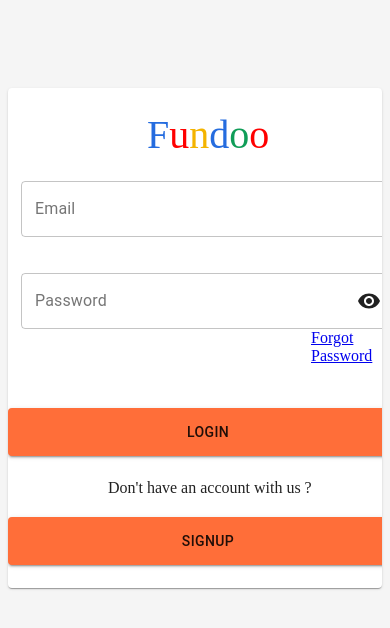
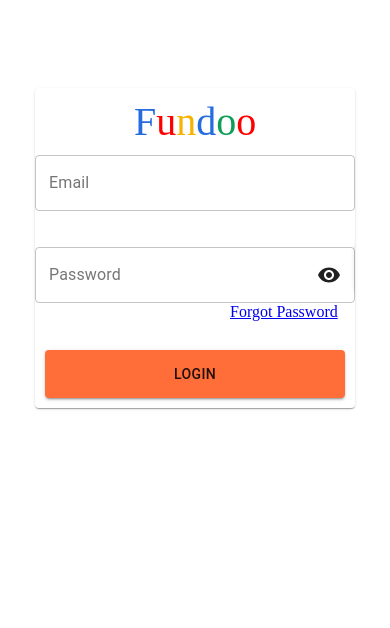
Before and after one commit to NKS2900/FundooNotes_FrontEnd, a React app: page /login in a window 390 px wide. Shown: the top 628 px of the page. Built offline with nearby package versions, Linux system fonts and the light colour scheme; the HTML template or start-up script is replaced by a standard one.

Commit message:
[NIJAM] Refactor: media Query added for all components for responsive pages.

```diff
--- a/src/pages/Home/Home.jsx
+++ b/src/pages/Home/Home.jsx
@@ -1,13 +1,15 @@
 import React, { useState } from "react";
 import AppBar from '../../components/AppBar/Appbar.jsx'
+import AddNote from '../../components/Note/Note.jsx'
 import '../Home/home.css'
 
 export default function Home() {
   return (
-    <div>
+    <div className="parent">
       <AppBar />
-      <div className="card-body text-center" >
+      <div className="card-body text-center" id="body">
         <div className="main">
+          <AddNote />
         </div>
       </div>
     </div>
--- a/src/pages/Home/home.css
+++ b/src/pages/Home/home.css
@@ -1,4 +1,6 @@
-/* css for dashbord */
+html{
+  background-color: white;
+}
 .main{
     margin-left: 20%;
     flex-direction: column;
@@ -8,16 +10,3 @@
     position: relative;
     justify-content: center;
 }
-.row{
-    content: "";
-  display: table;
-  clear: both;
-  margin-bottom: 10%;
-}
-.coloumn{
-
-        float: left;
-        width: 25%;
-        padding: 0 10px;
-        margin-bottom: 10%;
-}
--- a/src/pages/forgot/forgot.css
+++ b/src/pages/forgot/forgot.css
@@ -21,7 +21,6 @@ html{
     justify-content: space-evenly;
     align-items: center;
     background-color: white;
-
   }
 
   #backarrow{
@@ -51,3 +50,12 @@ html{
     width: 200px;
     margin-left: 90px;
   }
+
+  @media screen and (max-width: 700px) {
+
+    .forgotcard{
+      width: 350px;
+      height: 300px;
+    }
+
+  }
--- a/src/pages/login/Login.jsx
+++ b/src/pages/login/Login.jsx
@@ -1,11 +1,9 @@
 import React, { Component } from 'react';
-import { withRouter } from "react-router-dom";
 import Card from '@material-ui/core/Card';
 import { TextField, Button, InputAdornment, helperText, Snackbar ,error} from '@material-ui/core';
 import '../login/login.css';
 import VisibilityIcon from '@material-ui/icons/Visibility';
 import Alert from '@material-ui/lab/Alert';
-import { makeStyles } from '@material-ui/core/styles';
 import { login } from '../../services/UserService.js';
 
 class Login extends Component{
@@ -49,7 +47,7 @@ class Login extends Component{
         }
         return invalidForm;
     }
-// ----------------------------------------------
+// ----------------------------------------------//
     handleLogin=()=>{
 
       let loginData ={
@@ -58,7 +56,6 @@ class Login extends Component{
       }
       if(this.validation())
       {
-
           login(loginData).then((response)=>{
           if(response.status === 200){
             let responseMassege=response.data.message;
@@ -66,9 +63,9 @@ class Login extends Component{
             snackbarOpen: true,
             severity:'success',
             snackbarMessage: responseMassege,
+          });
+          localStorage.setItem("token", response.data.token);
 
-          }
-          );
           setTimeout(() => {
             this.props.history.push("/home");
           }, 2000);
@@ -116,7 +113,7 @@ class Login extends Component{
 
     render(){
         return(
-            <div className="container">
+            <div className="containerss">
                 <Card className="Login">
                 <div className="fundooTitle">
                       <div className="f">F</div>
--- a/src/pages/login/login.css
+++ b/src/pages/login/login.css
@@ -3,7 +3,7 @@ html{
   background-color: whitesmoke;
 }
 
-.container{
+.containerss{
   display: flex;
   flex-direction: row;
   justify-content: center;
@@ -58,7 +58,6 @@ html{
 }
 #textbox2{
   width: 350px;
-
 }
 
 #loginbtn{
@@ -83,3 +82,40 @@ html{
 #eyeicon{
   cursor: pointer;
 }
+
+@media screen and (max-width: 700px) {
+  .containerss{
+    display: flex;
+    flex-direction: row;
+    justify-content: center;
+    align-items: center;
+    justify-content: space-around;
+  }
+
+  .Login{
+    margin-top: 80px;
+    width: 320px;
+    height: 320px;
+    display: flex;
+    flex-direction: column;
+    align-items: center;
+    flex-wrap: wrap;
+    background-color: white;
+  }
+  #loginbtn{
+    background-color:rgb(255, 110, 57);
+    height: 48px;
+    margin-top: 20px;
+    width: 300px;
+  }
+  #forgotmsg{
+    margin-left: 195px;
+  }
+  #textbox1{
+    width: 300px;
+
+  }
+  #textbox2{
+    width: 300px;
+  }
+}
--- a/src/pages/signup/signup.css
+++ b/src/pages/signup/signup.css
@@ -61,3 +61,56 @@ html{
     margin-left: 35px;
     margin-top: 15px;
 }
+@media screen and (max-width: 700px) {
+
+#fname
+{
+    width: 155px;
+    margin-right: 10px;
+}
+#lname
+{
+    width: 155px;
+    margin-left: 10px;
+
+}
+
+#email {
+    width: 300px;
+}
+
+#password ,#cpassword{
+    width: 270px;
+}
+
+.containers{
+    display: flex;
+  flex-direction: row;
+  justify-content: center;
+  align-items: center;
+  justify-content: space-between;
+}
+
+.signup{
+    margin-top: 35px;
+    width: 400px;
+    height: 400px;
+    justify-content: space-between;
+
+}
+
+#SignUpBtn{
+    display: grid;
+}
+#signupbt{
+    background-color:rgb(255, 110, 57);
+    height: 48px;
+    margin-top: 20px;
+    width: 250px;
+}
+#signmsg{
+    justify-content:space-around;
+    margin-left: 35px;
+    margin-top: 15px;
+}
+}
```
